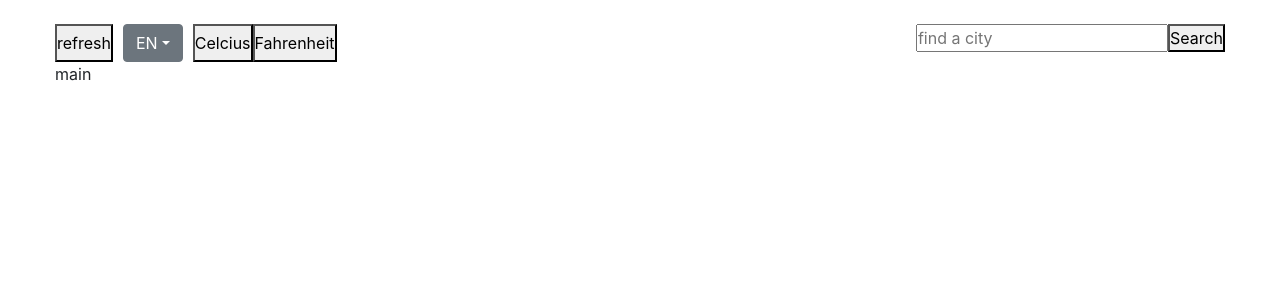
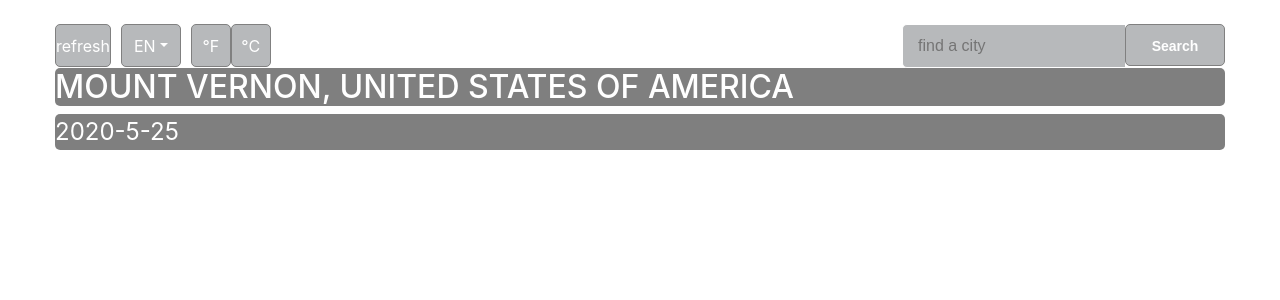
Before and after one commit to StasVitvitskiy/weatherApp, a React app in the folder fancy-weather/: page /minsk/be in a window 1280 px wide. Shown: the top 300 px of the page. Built offline with nearby package versions, Linux system fonts and the light colour scheme.

Commit message:
feat: add date component

```diff
--- a/fancy-weather/src/app.css
+++ b/fancy-weather/src/app.css
@@ -1,3 +1,3 @@
 .main {
-    padding: 24px 55px
+    padding: 24px 55px;
 }
--- a/fancy-weather/src/app.jsx
+++ b/fancy-weather/src/app.jsx
@@ -4,6 +4,7 @@ import {withRouter} from "react-router-dom";
 import {connect} from "react-redux";
 import {appActions} from "./store/reducer";
 import {Header} from "./header";
+import {Main} from "./main";
 
 export const App = connect(() => ({}), appActions)(
     withRouter(
@@ -16,7 +17,7 @@ export const App = connect(() => ({}), appActions)(
             render() {
                 return <div className="main">
                     <Header />
-                    <main>main</main>
+                    <Main />
                 </div>
             }
         }
--- a/fancy-weather/src/controls/controls.css
+++ b/fancy-weather/src/controls/controls.css
@@ -5,5 +5,22 @@ display: flex;
     margin-left: 10px;
 }
 .control-celcius {
+    width: 40px;
+    background-color: rgba(0,128,0,.5);
+}
+.controls button {
+    background-color: rgba(76,82,85,.4);
+    transition: .2s ease-in-out;
+    height: 43px;
+    border: 0.5px solid gray;
+    color: white;
+    border-radius: 5px;
+}
+.controls button:hover {
+    background-color: #47cf73;;
+    box-shadow: -6px 14px 12px 2px rgba(90, 90, 90, .12);
+}
+.control-fahrenheit {
     margin-left: 10px;
+    width: 40px;
 }
--- a/fancy-weather/src/controls/index.jsx
+++ b/fancy-weather/src/controls/index.jsx
@@ -1,5 +1,6 @@
 import React, {PureComponent} from "react";
 import "./controls.css"
+import spinner from '../images/spinner.svg'
 export class Controls extends PureComponent{
     render() {
         return <div className="controls">
@@ -15,8 +16,8 @@ export class Controls extends PureComponent{
                     <a className="dropdown-item" href="/minsk/be">BE</a>
                 </div>
             </div>
-            <button className='control-celcius'>Celcius</button>
-            <button className='control-fahrenheit'>Fahrenheit</button>
+            <button className='control-fahrenheit'>°F</button>
+            <button className='control-celcius'>°C</button>
         </div>
     }
 }
--- /dev/null
+++ b/fancy-weather/src/date/date.css
@@ -0,0 +1,6 @@
+.date {
+    font-size: x-large;
+    color: white;
+    border-radius: 5px;
+    background-color: rgba(0,0,0,.5);
+}
--- /dev/null
+++ b/fancy-weather/src/date/date.jsx
@@ -0,0 +1,22 @@
+import React from "react";
+import './date.css'
+export class DateComponent extends React.Component {
+    constructor() {
+        super();
+
+        let today = new Date(),
+            date = today.getFullYear() + '-' + (today.getMonth() + 1) + '-' + today.getDate();
+
+        this.state = {
+            date: date
+        };
+    }
+
+    render() {
+        return (
+            <div className='date'>
+                {this.state.date}
+            </div>
+        );
+    }
+}
--- /dev/null
+++ b/fancy-weather/src/main/index.jsx
@@ -0,0 +1,13 @@
+import React, {PureComponent} from "react";
+import './main.css'
+import {DateComponent} from "../date/date";
+export class Main extends PureComponent {
+    render() {
+        return <main className='main-block'>
+            <div>
+                <h1 className='location'>MOUNT VERNON, UNITED STATES OF AMERICA</h1>
+            </div>
+            <DateComponent/>
+        </main>
+    }
+}
--- /dev/null
+++ b/fancy-weather/src/main/main.css
@@ -0,0 +1,9 @@
+.main-block {
+
+}
+.location {
+    font-size: 2em;
+    color: white;
+    border-radius: 5px;
+    background-color: rgba(0,0,0,.5);
+}
--- a/fancy-weather/src/search/index.jsx
+++ b/fancy-weather/src/search/index.jsx
@@ -9,7 +9,7 @@ export class Search extends PureComponent {
     render() {
         return <form onSubmit={this.onSubmit} className="search-form">
             <input placeholder='find a city' type="text"/>
-            <button>Search</button>
+            <button className='search-button'>Search</button>
         </form>
     }
 }
--- a/fancy-weather/src/search/search.css
+++ b/fancy-weather/src/search/search.css
@@ -1,3 +1,41 @@
 .search-form {
 
 }
+.search-form input {
+    flex: 1 1;
+    height: 44px;
+    padding: 0 0 0 15px;
+    font-family: Arial,Helvetica,sans-serif;
+    color: #fff;
+    background: rgba(76,82,85,.4);
+    border: 1px solid #fff;
+    border-right-width: 0;
+    border-radius: 5px 0 0 5px;
+    outline: none;
+}
+.search-button {
+    width: 100px;
+    height: 42px;
+    overflow: hidden;
+    font-weight: 700;
+    font-size: 14px;
+    line-height: 43px;
+    font-family: Arial,Helvetica,sans-serif;
+    text-align: center;
+    color: #fff;
+    background: rgba(76,82,85,.4);
+    cursor: pointer;
+    -webkit-transition: .2s ease-in-out;
+    -o-transition: .2s ease-in-out;
+    transition: .2s ease-in-out;
+    -webkit-user-select: none;
+    -moz-user-select: none;
+    -ms-user-select: none;
+    user-select: none;
+    border: 0.5px solid gray;
+    border-radius: 5px;
+}
+.search-button:hover {
+    background-color: #47cf73;;
+    box-shadow: -6px 14px 12px 2px rgba(90, 90, 90, .12);
+}
```
Also changed, not shown: fancy-weather/src/images/defaultBackground.jpeg (added), fancy-weather/src/images/spinner.svg (added).
